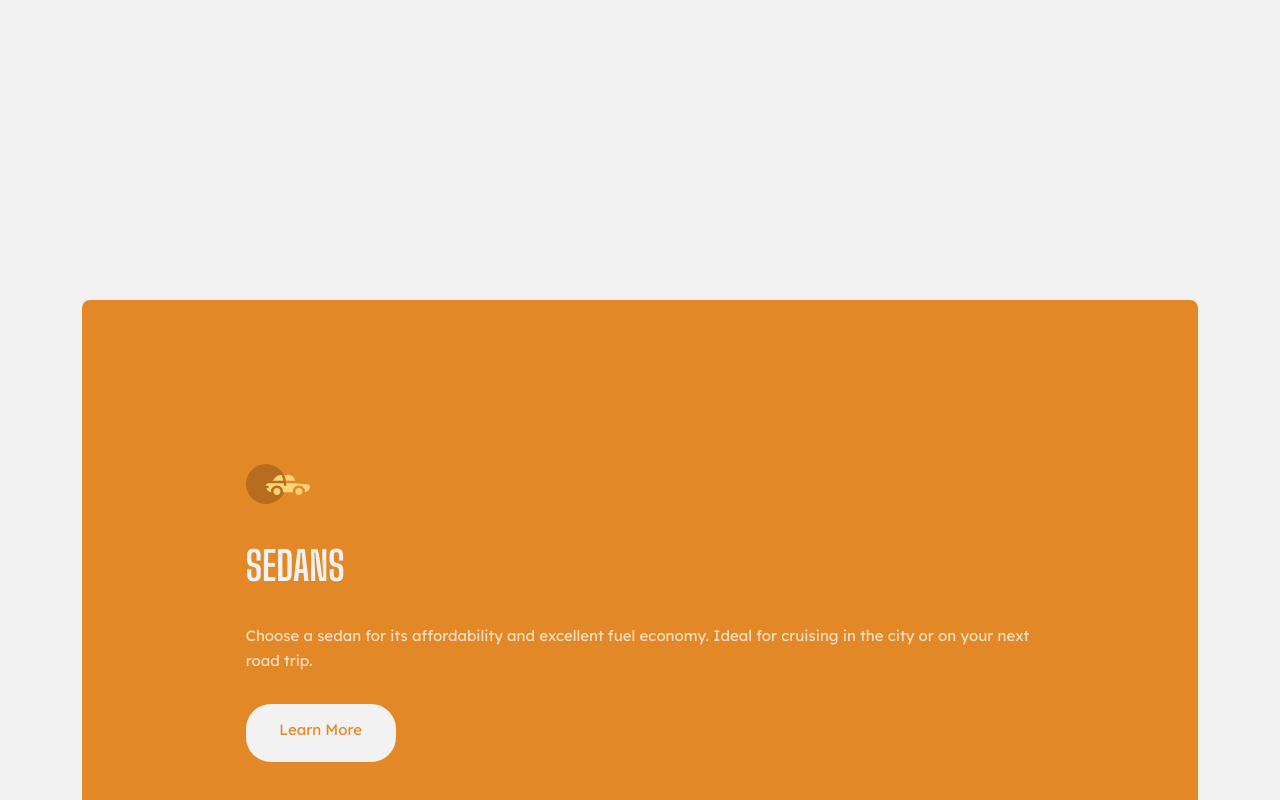
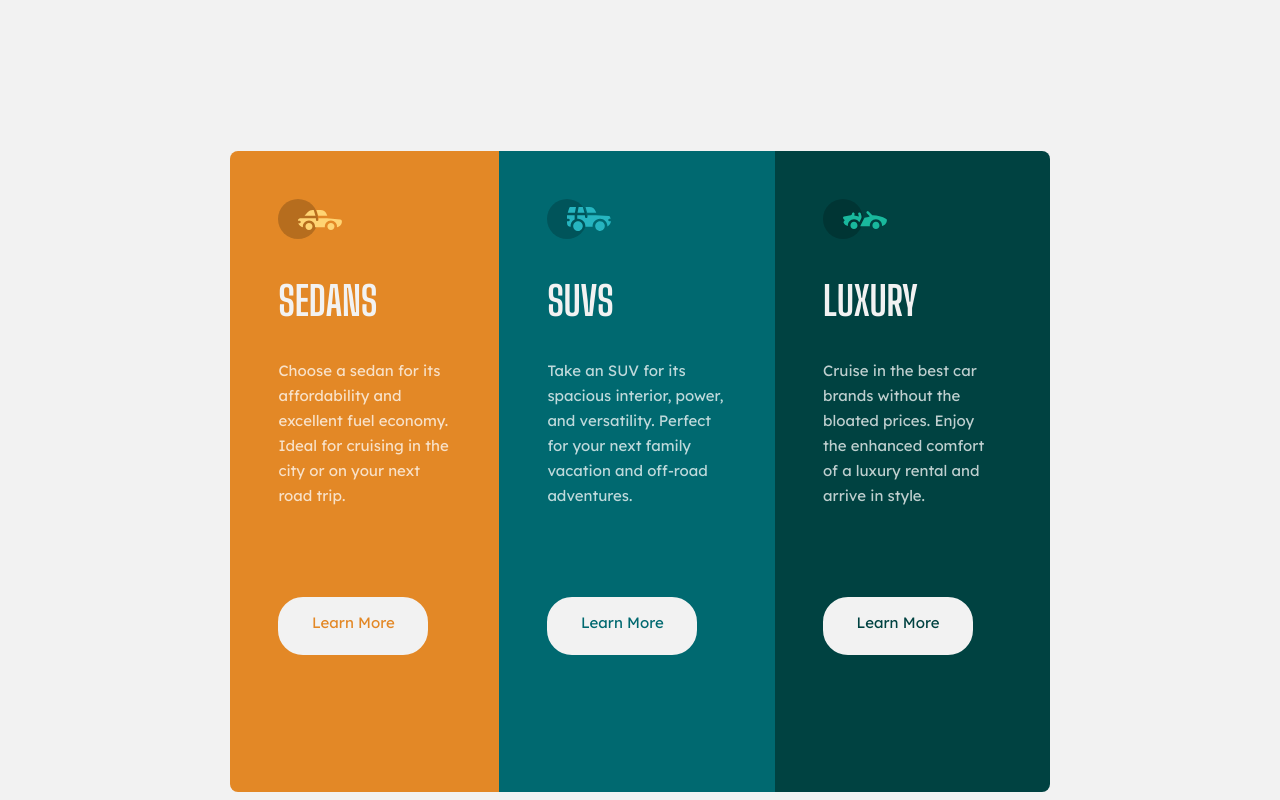
Before and after one commit to norman02/FM-3-column-preview-card-component, a website: page index.html in a window 1280 px wide. Shown: the top 800 px of the page. Drawn offline with Linux system fonts and the light colour scheme.

Commit message:
add responsive design

```diff
--- /dev/null
+++ b/scss/abstracts/_mixins.scss
@@ -0,0 +1,5 @@
+@mixin media-lg {
+    @media screen and (min-width: 1200px) {
+        @content;
+    }
+}
--- a/scss/main.scss
+++ b/scss/main.scss
@@ -1,5 +1,6 @@
 @import 'abstracts/variables';
 @import 'abstracts/functions';
+@import 'abstracts/mixins';
 
 @import 'base/reset';
 @import 'base/typography';
--- a/scss/pages/_home.scss
+++ b/scss/pages/_home.scss
@@ -1,10 +1,23 @@
 body {
     background-color: $main-bg-color;
     padding: 23.47vw 6.4vw;
+
+    @include media-lg {
+        padding: 11.83vw 18vw;
+    }
+}
+
+.home {
+    border-radius: 8px;
+    overflow: hidden;
+
+    @include media-lg {
+        display: flex;
+    }
 }
 
 section {
-    padding: 12.8vw ;
+    padding: toRem(48) ;
 
     h2 {
         margin-bottom: toRem(33);
@@ -14,12 +27,15 @@ section {
 
     p {
         margin-bottom: toRem(31);
+
+        @include media-lg {
+            margin-bottom: toRem(89);
+        }
     }
 }
 
 .sedan {
     background-color: $sedan-color;
-    border-radius: 8px 8px 0 0;
 }
 
 .suv {
@@ -28,5 +44,4 @@ section {
 
 .luxury {
     background-color: $luxury-color;
-    border-radius: 0 0 8px 8px;
 }
```
Also changed, not shown: css/main.css, 1 other file.
